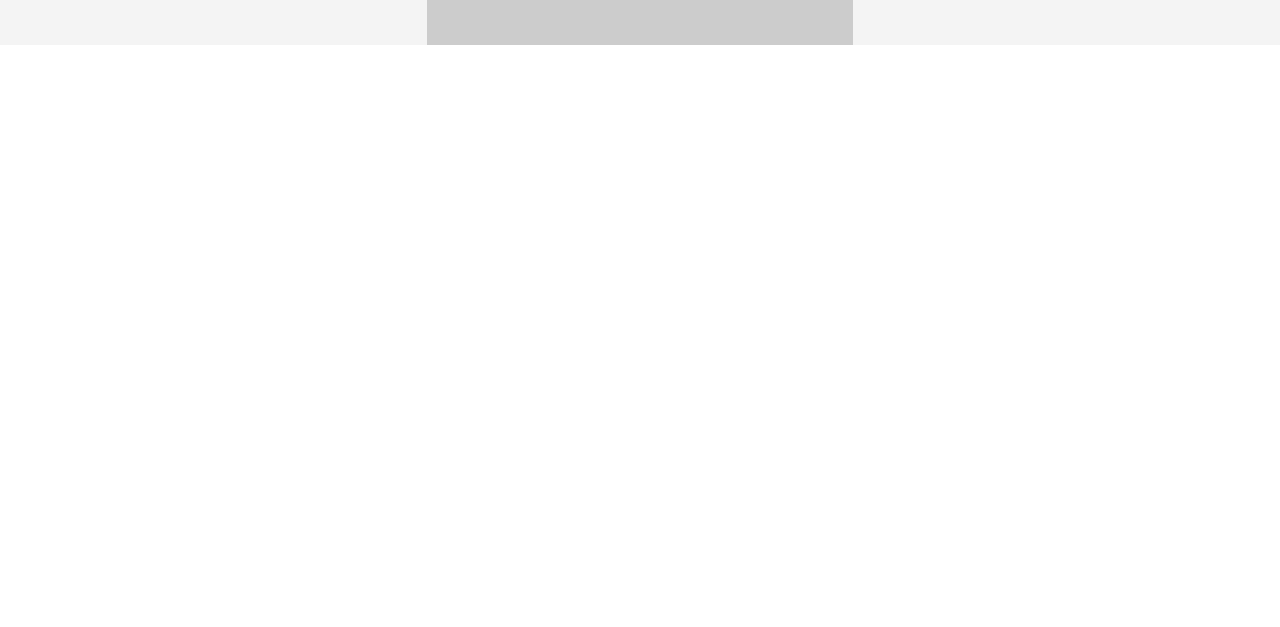
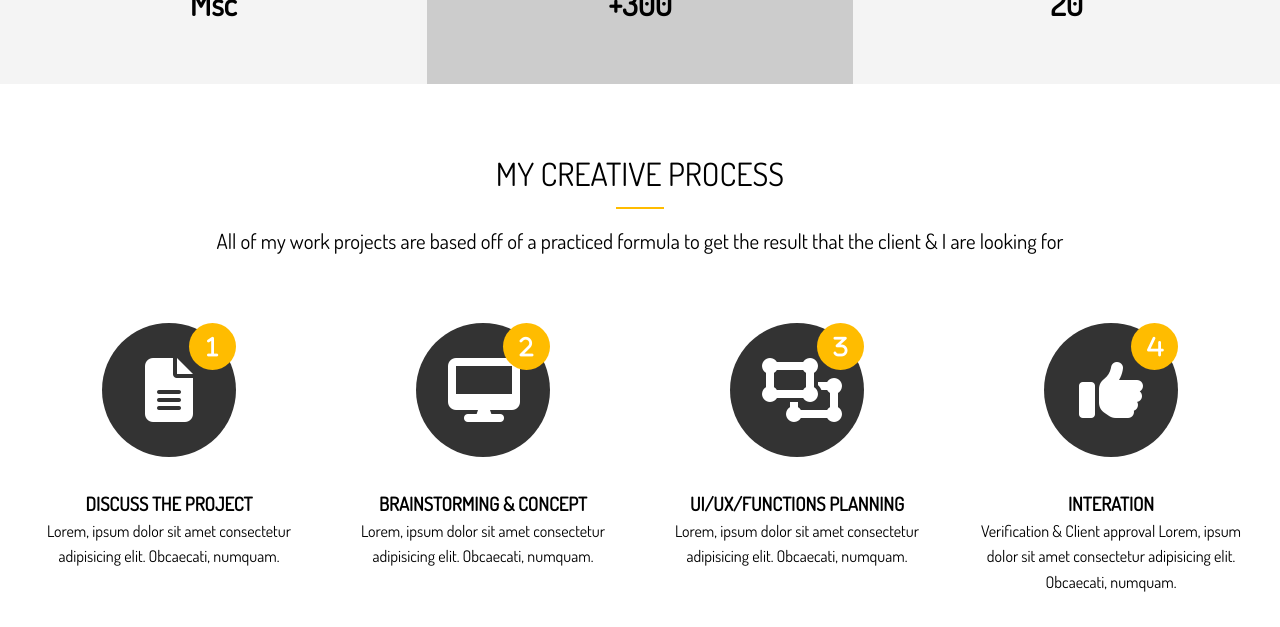
Before and after one commit to ramzi-omari/Portfolio-HTML-SASS, a website: page dist/index.html in a window 1280 px wide. Shown: the part 1401-2028 px from the top of the page. Before the commit the page ends 1478 px from the top, so only its background shows below. Drawn offline with Linux system fonts and the light colour scheme.

Commit message:
Home Section C & Transition

```diff
--- a/scss/_utilities.scss
+++ b/scss/_utilities.scss
@@ -80,3 +80,20 @@ input[class^="btn-"]:hover {
     margin: 4rem 0;
   }
 }
+
+.section-title {
+  font-size: 2rem;
+  display: block;
+  padding-bottom: 0.5rem;
+  text-align: center;
+  font-weight: 100;
+  text-transform: uppercase;
+}
+
+.bottom-line {
+  height: 2px;
+  width: 3rem;
+  background: $main-color;
+  display: block;
+  margin: 0 auto 1rem auto;
+}
--- a/scss/main.scss
+++ b/scss/main.scss
@@ -98,6 +98,7 @@ img {
 
 // Home Sections
 #home {
+  //Home section A
   &-a {
     .specials {
       margin-top: 3rem;
@@ -114,6 +115,7 @@ img {
     }
   }
 
+  //Home section B
   &-b {
     .stats {
       display: grid;
@@ -144,4 +146,53 @@ img {
       }
     }
   }
+
+  //Home Section C
+  &-c {
+    .process {
+      display: grid;
+      grid-template-columns: repeat(4, 1fr);
+      gap: 1.5rem;
+      text-align: center;
+
+      &-step {
+        position: absolute;
+        top: 0;
+        right: 0;
+        font-size: 1.4rem;
+        background: $main-color;
+        border-radius: 50%;
+        height: 15px;
+        width: 15px;
+        line-height: 15px;
+        padding: 1rem;
+        transition: all 1s;
+        text-align: center;
+      }
+
+      &-icon {
+        border-radius: 50%;
+        background: $dark-color;
+        color: #fff;
+        padding: 2rem;
+        width: 70px;
+        height: 70px;
+        line-height: 70px;
+        text-align: center;
+        position: relative;
+        transition: all 1s;
+
+        &:hover {
+          background: $main-color;
+          width: 90px;
+          height: 90px;
+          line-height: 90px;
+
+          .process-step {
+            background: $dark-color;
+          }
+        }
+      }
+    }
+  }
 }
```
Also changed, not shown: dist/css/main.css, dist/index.html.
